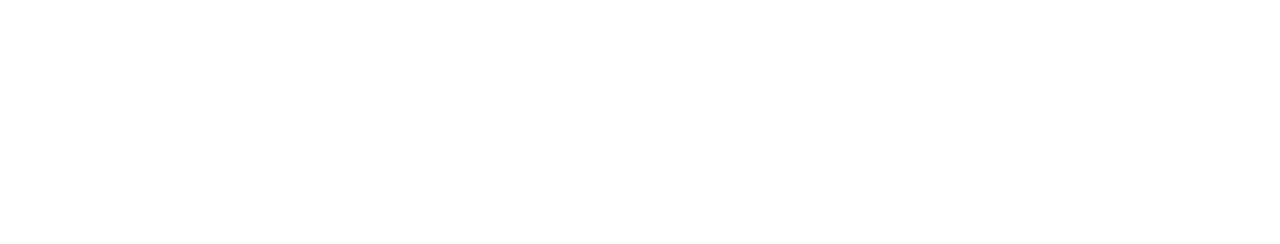
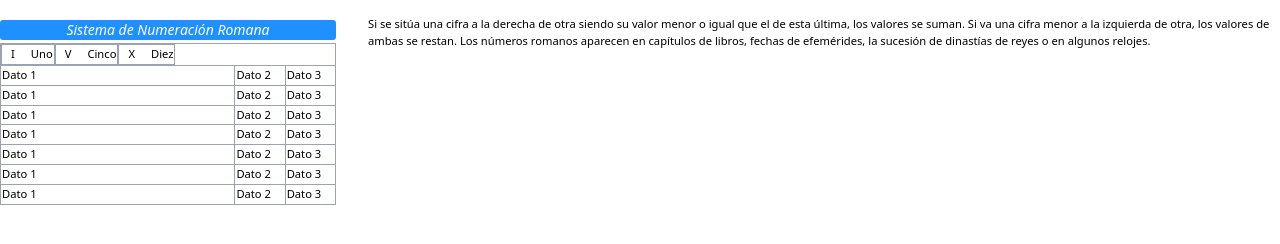
Before and after one commit to MaicolAA/eBook, a website: page pages/01Aritmetica/ArPage03.html in a window 1280 px wide. Drawn offline with nearby package versions, Linux system fonts and the light colour scheme.

Commit message:
first page - ok

```diff
--- a/globalStyles/01_Aritmetics.css
+++ b/globalStyles/01_Aritmetics.css
@@ -92,3 +92,38 @@
 /*
   Page 02
 */
+
+.textxxs {
+  font-size: 0.7rem;
+}
+
+.mytable {
+  height: 5rem;
+  width: 21rem;
+}
+
+.divtable {
+  padding-right: 2rem;
+ padding-top: 0.2rem;
+}
+
+.titlesm{
+  background-color: #1e90ff;
+  text-align: center;
+  color: white;
+  font-weight: 500;
+  font-style: italic;
+  width: 21rem;
+  border-radius: 0.2rem;
+}
+
+
+.td-content {
+  display: inline-flex;
+  letter-spacing: 0;
+}
+
+.romano {
+  margin-right: 1rem;
+  padding-left: 0.5rem;
+}
--- a/pages/01Aritmetica/ArPage03.html
+++ b/pages/01Aritmetica/ArPage03.html
@@ -8,19 +8,69 @@
 
     <link rel="preload" as="image" href="../../images/general/icartesilibri_logo.svg">
 
+    <link rel="stylesheet" href="../../globalStyles/01_Aritmetics.css">
+
     <script src="https://cdn.tailwindcss.com"></script>
 </head>
 
 <body>
     <div class="page">
-        <div class="row">
-            <div class="col">
-
+        <div class="flex w-95">
+            <div class="flex-auto py-5">
+                <p class="text-center text-sm titlesm">Sistema de Numeración Romana</p>
+                <div class="divtable">
+                    <table class="border-collapse border border-gray-400 textxxs mytable">
+                        <tbody>
+                            <tr class="myrow">
+                                <td class="border border-gray-400 td-content"><p class="romano">I</p>Uno</td>
+                                <td class="border border-gray-400 td-content"><p class="romano">V</p>Cinco</td>
+                                <td class="border border-gray-400 td-content"><p class="romano">X</p>Diez</td>
+                            </tr>
+                            <tr class="myrow">
+                                <td class="border border-gray-400">Dato 1</td>
+                                <td class="border border-gray-400 ">Dato 2 </td>
+                                <td class="border border-gray-400">Dato 3</td>
+                            </tr>
+                            <tr class="myrow">
+                                <td class="border border-gray-400">Dato 1</td>
+                                <td class="border border-gray-400">Dato 2 </td>
+                                <td class="border border-gray-400">Dato 3</td>
+                            </tr>
+                            <tr class="myrow">
+                                <td class="border border-gray-400">Dato 1</td>
+                                <td class="border border-gray-400">Dato 2 </td>
+                                <td class="border border-gray-400">Dato 3</td>
+                            </tr>
+                            <tr class="myrow">
+                                <td class="border border-gray-400">Dato 1</td>
+                                <td class="border border-gray-400">Dato 2 </td>
+                                <td class="border border-gray-400">Dato 3</td>
+                            </tr>
+                            <tr class="myrow">
+                                <td class="border border-gray-400">Dato 1</td>
+                                <td class="border border-gray-400">Dato 2 </td>
+                                <td class="border border-gray-400">Dato 3</td>
+                            </tr>
+                            <tr class="myrow">
+                                <td class="border border-gray-400">Dato 1</td>
+                                <td class="border border-gray-400">Dato 2 </td>
+                                <td class="border border-gray-400">Dato 3</td>
+                            </tr>
+                            <tr class="myrow">
+                                <td class="border border-gray-400">Dato 1</td>
+                                <td class="border border-gray-400">Dato 2 </td>
+                                <td class="border border-gray-400">Dato 3</td>
+                            </tr>
+                        </tbody>
+                    </table>
+                </div>
             </div>
-            <div class="col">
-                <p></p>
+            <div class="flex w-30">
+                <p class="mt-4 textxxs">Si se sitúa una cifra a la derecha de otra siendo su valor menor o igual que el
+                    de esta última, los valores se suman. Si va una cifra menor a la izquierda de otra, los valores de
+                    ambas se restan. Los números romanos aparecen en capítulos de libros, fechas de efemérides, la
+                    sucesión de dinastías de reyes o en algunos relojes.</p>
             </div>
-
         </div>
     </div>
 
```
